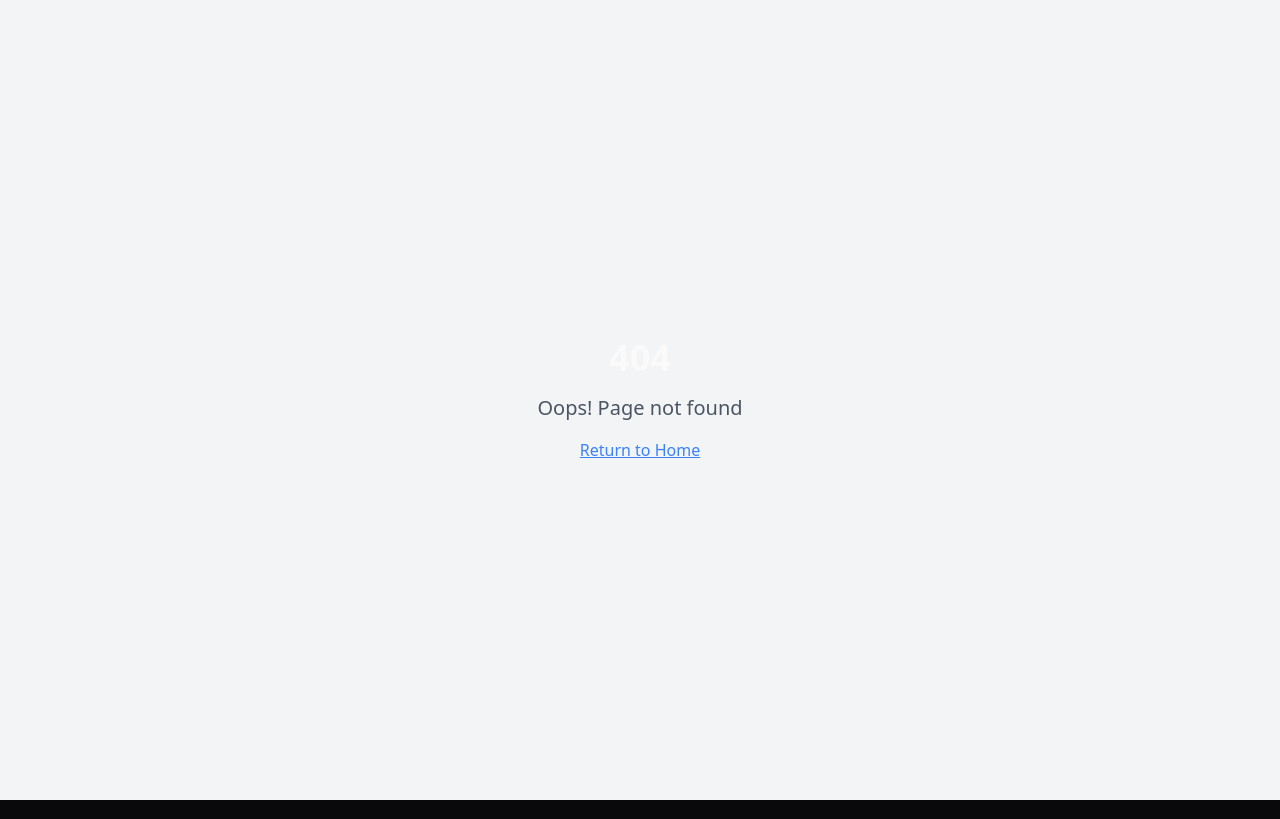
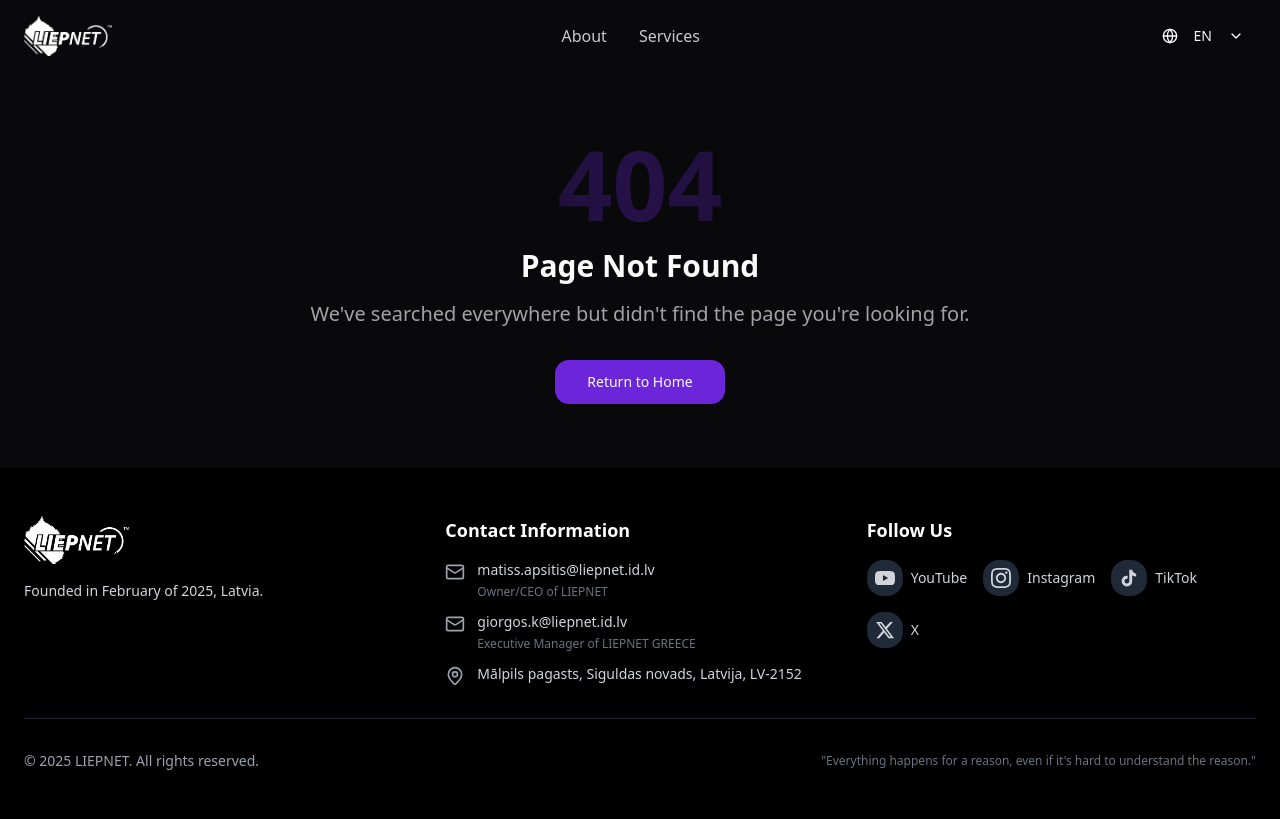
Before and after one commit to MatdoYT/liepnet-web1, a React (Vite) app: page /maps in a window 1280 px wide. Before the commit this address had no page. Built offline with nearby package versions, Linux system fonts and the light colour scheme.

Commit message:
Fix 404 page inconsistency

```diff
--- a/src/pages/NotFound.tsx
+++ b/src/pages/NotFound.tsx
@@ -1,25 +1,36 @@
-import { useLocation } from "react-router-dom";
-import { useEffect } from "react";
+import Header from "@/components/Header";
+import Footer from "@/components/Footer";
+import { Button } from "@/components/ui/button";
+import { Link } from "react-router-dom";
 
 const NotFound = () => {
-  const location = useLocation();
+  return (
+    <div className="min-h-screen bg-background flex flex-col">
+      <Header />
 
-  useEffect(() => {
-    console.error(
-      "404 Error: User attempted to access non-existent route:",
-      location.pathname
-    );
-  }, [location.pathname]);
+      <main className="flex-1 flex items-center justify-center px-6 py-16">
+        <div className="text-center max-w-2xl mx-auto">
+          <div className="mb-8">
+            <h1 className="text-8xl font-bold bg-gradient-to-r from-primary/10 via-primary/30 to-primary/10 bg-clip-text text-transparent mb-4">404</h1>
+            <h2 className="text-3xl font-bold text-foreground mb-4">
+              Page Not Found
+            </h2>
+            <p className="text-xl text-muted-foreground mb-8">
+              We've searched everywhere but didn't find the page you're looking for.
+            </p>
+          </div>
 
-  return (
-    <div className="min-h-screen flex items-center justify-center bg-gray-100">
-      <div className="text-center">
-        <h1 className="text-4xl font-bold mb-4">404</h1>
-        <p className="text-xl text-gray-600 mb-4">Oops! Page not found</p>
-        <a href="/" className="text-blue-500 hover:text-blue-700 underline">
-          Return to Home
-        </a>
-      </div>
+          <div className="space-y-4">
+            <Link to="/">
+              <Button size="lg" className="px-8">
+                Return to Home
+              </Button>
+            </Link>
+          </div>
+        </div>
+      </main>
+
+      <Footer />
     </div>
   );
 };
```
